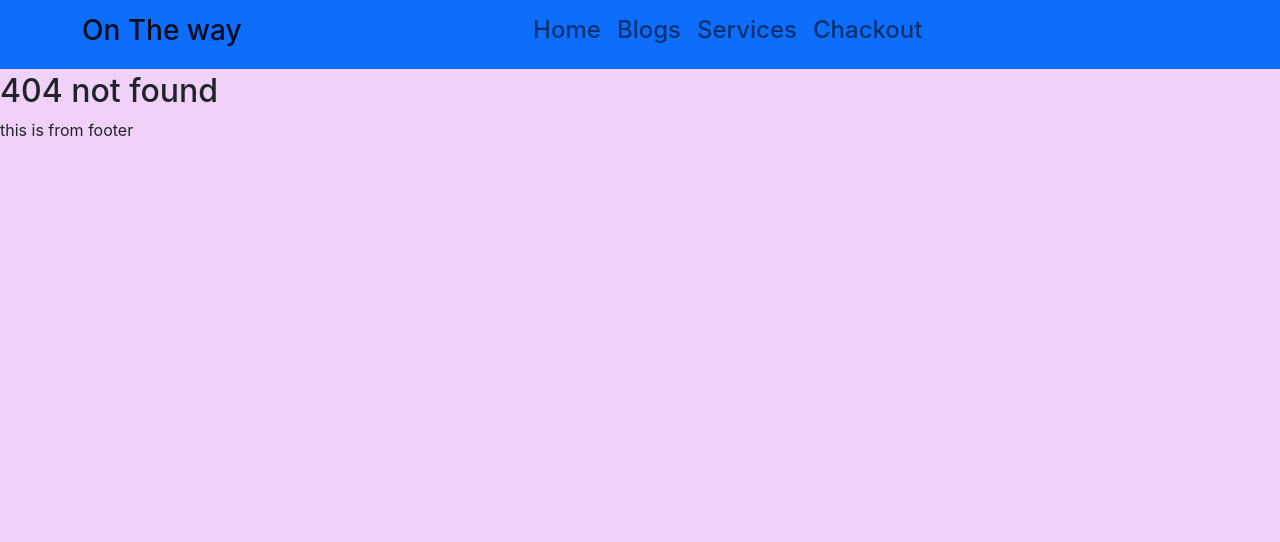
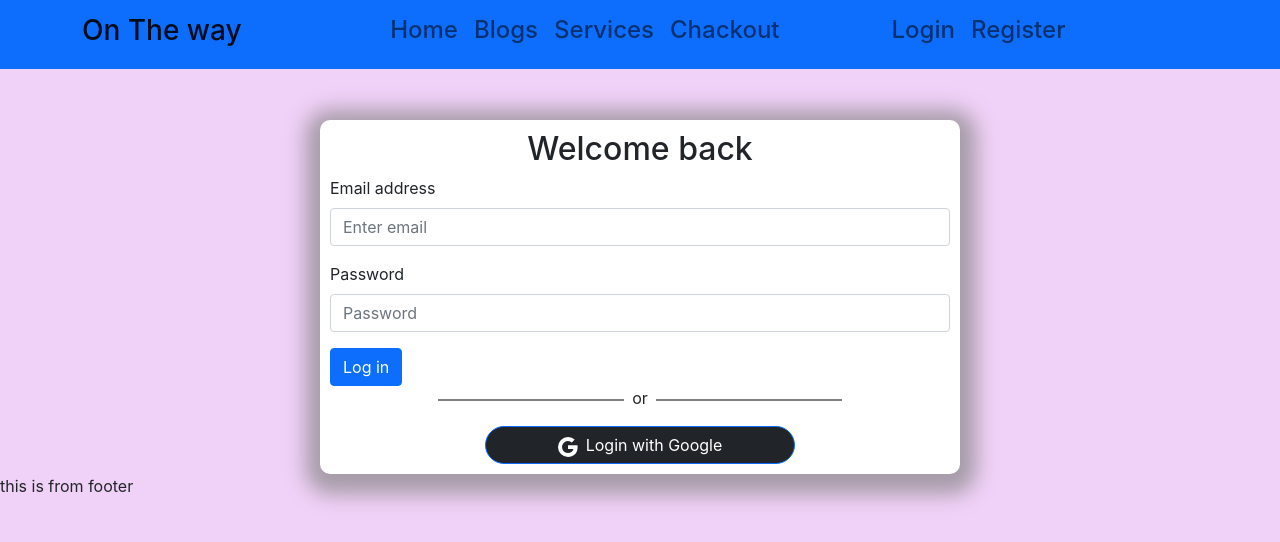
Before and after one commit to Mah-mu-dul/on-the-way, a React (Create React App) app: page /login in a window 1280 px wide. Before the commit this address had no page. Shown: the top 542 px of the page. Built offline with nearby package versions, Linux system fonts and the light colour scheme.

Commit message:
icon added

```diff
--- a/package.json
+++ b/package.json
@@ -10,6 +10,7 @@
     "firebase": "^9.6.11",
     "react": "^18.0.0",
     "react-bootstrap": "^2.2.3",
+    "react-bootstrap-icons": "^1.8.2",
     "react-dom": "^18.0.0",
     "react-router-dom": "^6.3.0",
     "react-scripts": "5.0.1",
--- a/src/App.js
+++ b/src/App.js
@@ -22,6 +22,8 @@ function App() {
         <Route path='/blogs' element={<Blogs></Blogs>}></Route>
         <Route path='/Chackout' element={<Chackout></Chackout>}></Route>
         <Route path='/services' element={<Services></Services>}></Route>
+        <Route path='/login' element={<Login></Login>}></Route>
+        <Route path='/register' element={<Signup></Signup>}></Route>
         <Route path='/services/:servicesId' element={<Chackout></Chackout>}></Route>
 
 
--- a/src/pages/Common/Header/Header.js
+++ b/src/pages/Common/Header/Header.js
@@ -10,12 +10,19 @@ const Header = () => {
                 <Container>
                     <Navbar.Brand href="/"><h3 className='mx-auto '>On The way</h3></Navbar.Brand>
                     <Navbar.Toggle aria-controls="basic-navbar-nav" />
-                    <Navbar.Collapse id="basic-navbar-nav">
-                        <Nav className="mx-auto me-auto ">
-                            <Nav.Link href="/home"><h4>Home</h4></Nav.Link>
-                            <Nav.Link href="/blogs"><h4>Blogs</h4></Nav.Link>
-                            <Nav.Link href="/services"><h4>Services</h4></Nav.Link>
-                            <Nav.Link href="/chackout"><h4>Chackout</h4></Nav.Link>
+                    <Navbar.Collapse id="basic-navbar-nav ">
+                        <Nav className="mx-auto  me-auto ">
+                            <div className="d-lg-flex me-lg-5">
+                                <Nav.Link href="/home"><h4>Home</h4></Nav.Link>
+                                <Nav.Link href="/blogs"><h4>Blogs</h4></Nav.Link>
+                                <Nav.Link href="/services"><h4>Services</h4></Nav.Link>
+                                <Nav.Link href="/chackout"><h4>Chackout</h4></Nav.Link>
+                            </div>
+                            <div className="d-lg-flex ms-lg-5 ">
+                                <Nav.Link href="/login"><h4>Login</h4></Nav.Link>
+                                <Nav.Link href="/register"><h4>Register</h4></Nav.Link>
+
+                            </div>
                         </Nav>
                     </Navbar.Collapse>
                 </Container>
--- a/src/pages/Login/Login.js
+++ b/src/pages/Login/Login.js
@@ -1,5 +1,6 @@
 import React from 'react';
 import { Button, Form } from 'react-bootstrap';
+import { Google } from 'react-bootstrap-icons';
 import './Login.css'
 
 const Login = () => {
@@ -27,6 +28,9 @@ const Login = () => {
                 <p className='mx-2'>or</p>
                 <div className='or'></div>
             </div>
+            <div className="other mx-auto">
+                <Button className='google bg-dark text-white mx-auto rounded-pill w-50 '><Google className='me-2' color="white" size={20} />Login with Google </Button>
+            </div>
         </div>
     );
 };
--- a/src/pages/Signup/Signup.js
+++ b/src/pages/Signup/Signup.js
@@ -2,7 +2,9 @@ import React from 'react';
 import { Button, Form } from 'react-bootstrap';
 import './Signup.css'
 
+
 import'../Login/Login.css'
+import { ArrowRight, Google } from 'react-bootstrap-icons';
 const Signup = () => {
     return (
         <div className='register   mx-auto mt-5'>
@@ -34,7 +36,7 @@ const Signup = () => {
                 <div className='or'></div>
             </div>
             <div className="other mx-auto">
-                <Button className='google bg-light text-dark mx-auto rounded-pill w-50 '>Register with Google </Button>
+                <Button className='google bg-dark text-white mx-auto rounded-pill w-50 '><Google className='me-2' color="white" size={20} />   Register with Google </Button>
             </div>
 
         </div>
```
Also changed, not shown: 1 other file (tests, documents, lock files or other folders).
